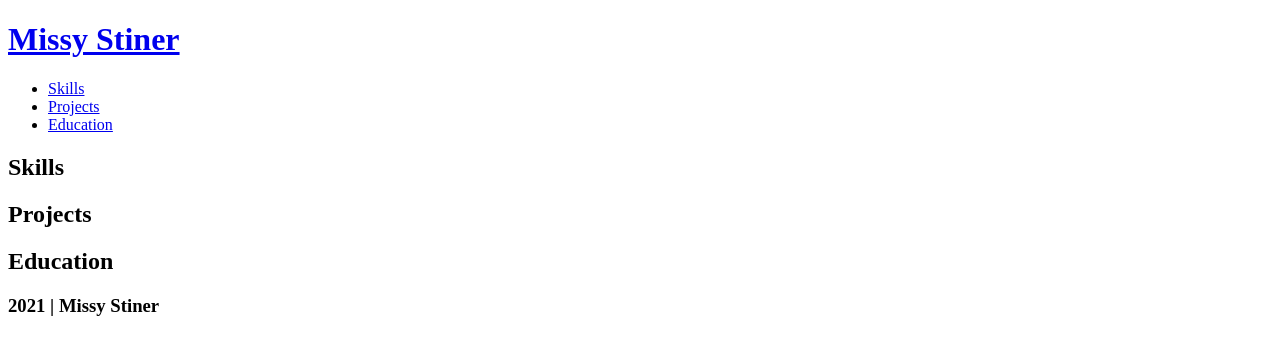
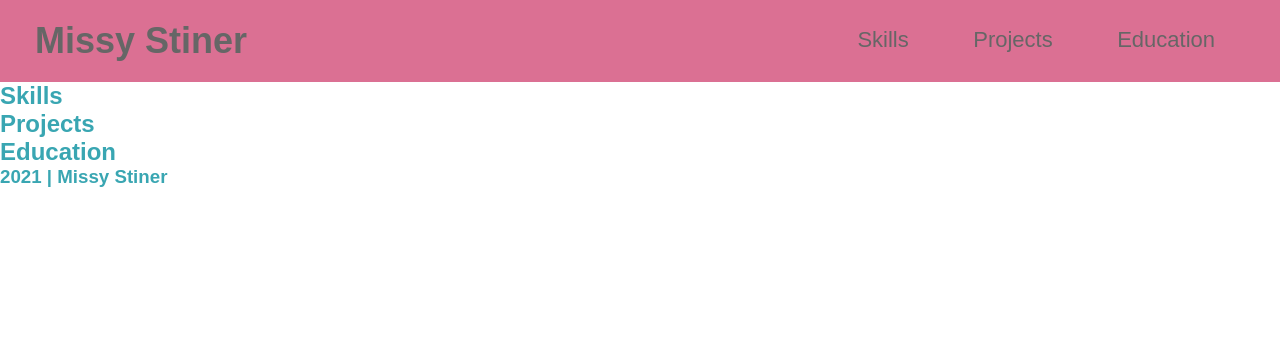
Before and after one commit to MissyStiner/portfolio, a plain HTML site: page index.html in a window 1280 px wide. Drawn offline with Linux system fonts and the light colour scheme.

Commit message:
CSS added to header

```diff
--- /dev/null
+++ b/assets/css/style.css
@@ -0,0 +1,44 @@
+* {
+    margin: 0;
+    padding: 0;
+}
+
+/* Change from Run Buddy body */
+body {
+    color: #39a6b2;
+    font-family: Arial, Helvetica, sans-serif;
+}
+
+/* Change from Run Buddy header */
+header {
+    padding: 20px 35px;
+    background-color: palevioletred;
+}
+
+header h1 {
+    font-weight: bold;
+    font-size: 36px;
+    color: #666666;
+    margin: 0;
+    display: inline;
+}
+
+header a {
+    text-decoration: none;
+    color: #666666;
+}
+
+header nav {
+    float: right;
+    margin: 7px 0;
+}
+
+header nav ul li {
+    display: inline;
+}
+
+header nav ul li a {
+    margin: 0 30px;
+    font-weight: lighter;
+    font-size: 22px;
+}
--- a/index.html
+++ b/index.html
@@ -4,6 +4,7 @@
     <meta charset="UTF-8">
     <meta http-equiv="X-UA-Compatible" content="IE=edge">
     <meta name="viewport" content="width=device-width, initial-scale=1.0">
+    <link rel="stylesheet" href="./assets/css/style.css" />
     <title>Missy Stiner | Web - Digital - Design</title>
 </head>
 <body>
```
